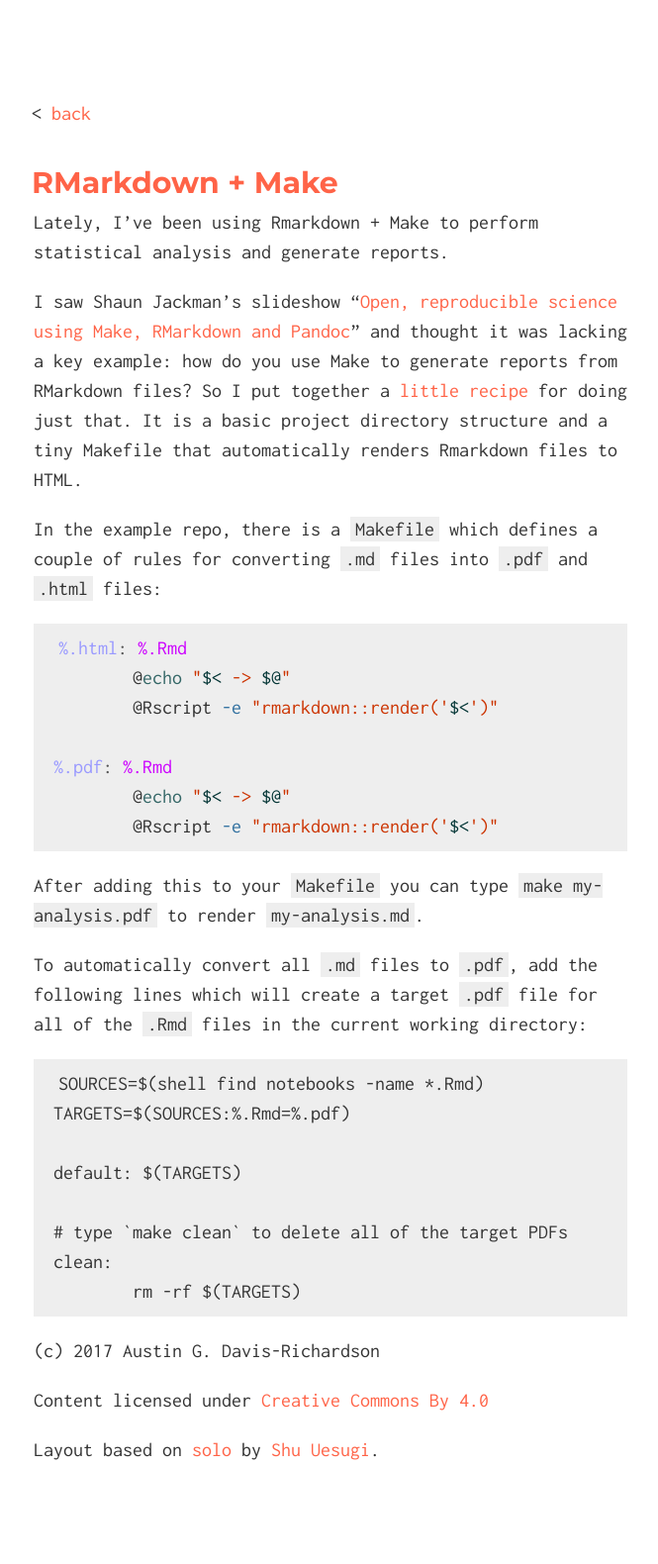
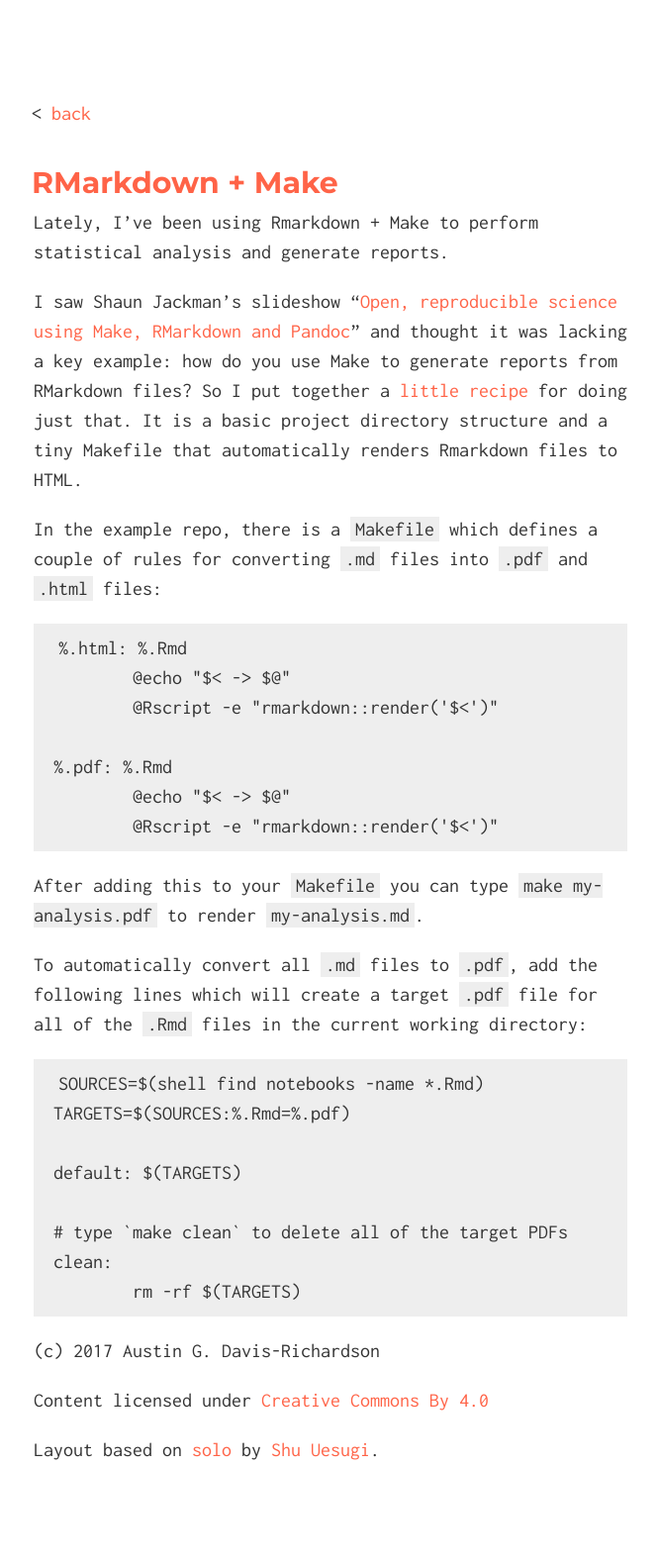
Before and after one commit to audy/audy.github.io, a Jekyll site: the page built from _posts/2014-12-22-RMarkdown-+-Make.md, in a window 1280 px wide. Shown: the whole page at 99% size, without its empty margins (306-971 px from the left). Built offline with Jekyll 4.4.1, drawn with Linux system fonts in a browser that asks for light colours.

Commit message:
mrakdown fromatting

````diff
--- a/_posts/2014-12-22-RMarkdown-+-Make.md
+++ b/_posts/2014-12-22-RMarkdown-+-Make.md
@@ -17,7 +17,7 @@ tiny Makefile that automatically renders Rmarkdown files to HTML.
 In the example repo, there is a `Makefile` which defines a couple of rules for
 converting `.md` files into `.pdf` and `.html` files:
 
-```makefile
+```
 %.html: %.Rmd
 	@echo "$< -> $@"
 	@Rscript -e "rmarkdown::render('$<')"
````
